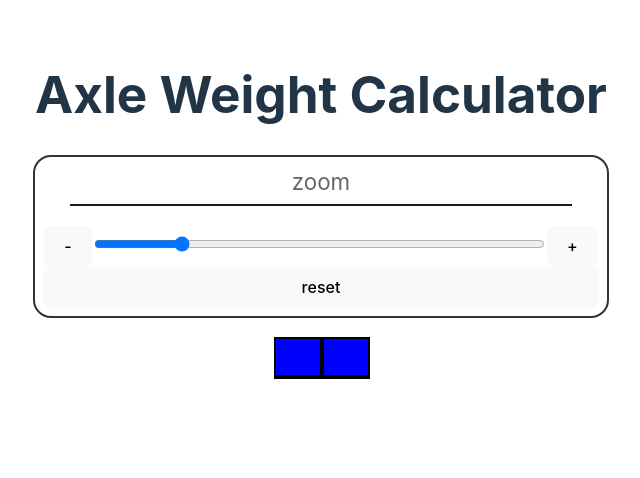
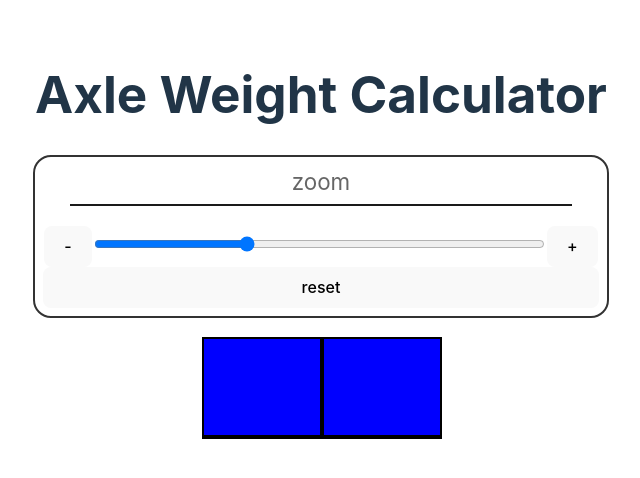
Before and after one commit to PTLux1517/axle-weight-calculator, a React (Vite) app: page / in a window 1280 px wide. Shown: the top 478 px of the page, without its empty margins (319-959 px from the left). Built offline with nearby package versions, Linux system fonts and the light colour scheme.

Commit message:
in progress

```diff
--- a/src/App.tsx
+++ b/src/App.tsx
@@ -6,6 +6,10 @@ function App() {
 
    function toInches(feet:number):number {
       return 12*feet;
+   }
+
+   function setZoomSlider(newZoom:number) {
+      (document.getElementById("zoom-slider") as HTMLInputElement).value = String(newZoom);
    }
 
    interface Trailer {
@@ -46,8 +50,10 @@ function App() {
       White = 40,
    }
 
-   const pixelsPerDiagramInchWithoutZoom = 100;
-   const defaultZoom = 1.0
+   const defaultZoom = 2.5
+   const minZoom = 0.5
+   const maxZoom = 6.5
+   const zoomStep = 0.1
    const [zoom,setZoom] = useState(defaultZoom)
 
    const sampleTrailer:Trailer = {
@@ -97,14 +103,25 @@ function App() {
             <label htmlFor={"zoom"}>zoom</label>
             <hr/>
             <div>
-               <button>-</button>
-               <input id={"zoom-slider"} name={"zoom"} type={"range"} defaultValue={defaultZoom} min={0.1} max={5.0} step={0.1} onChange={e => setZoom(Number(e.currentTarget.value))}/>
-               <button>+</button>
+               <button onClick={() => {
+                  let newZoom;
+                  if (zoom-(5*zoomStep) >= minZoom) newZoom = zoom - (5*zoomStep);
+                  else newZoom = minZoom;
+                  setZoom(newZoom);
+                  setZoomSlider(newZoom);
+               }}>-</button>
+               <input id={"zoom-slider"} name={"zoom"} type={"range"} defaultValue={defaultZoom} min={minZoom} max={maxZoom} step={zoomStep} onChange={e => setZoom(Number(e.currentTarget.value))}/>
+               <button onClick={() => {
+                  let newZoom;
+                  if (zoom+(5*zoomStep) <= maxZoom) newZoom = zoom + (5*zoomStep);
+                  else newZoom = maxZoom;
+                  setZoom(newZoom);
+                  setZoomSlider(newZoom);
+               }}>+</button>
             </div>
-
             <button onClick={() => {
                setZoom(defaultZoom);
-               (document.getElementById("zoom-slider") as HTMLInputElement).value = String(defaultZoom);
+               setZoomSlider(defaultZoom);
             }}>reset</button>
          </div>
          <canvas id={"load-diagram"} width={toInches(8)*zoom} height={toInches(53)*zoom} style={{margin: "20px calc(50% - "+(O.Straight*zoom)+"px)"}}/>
```
